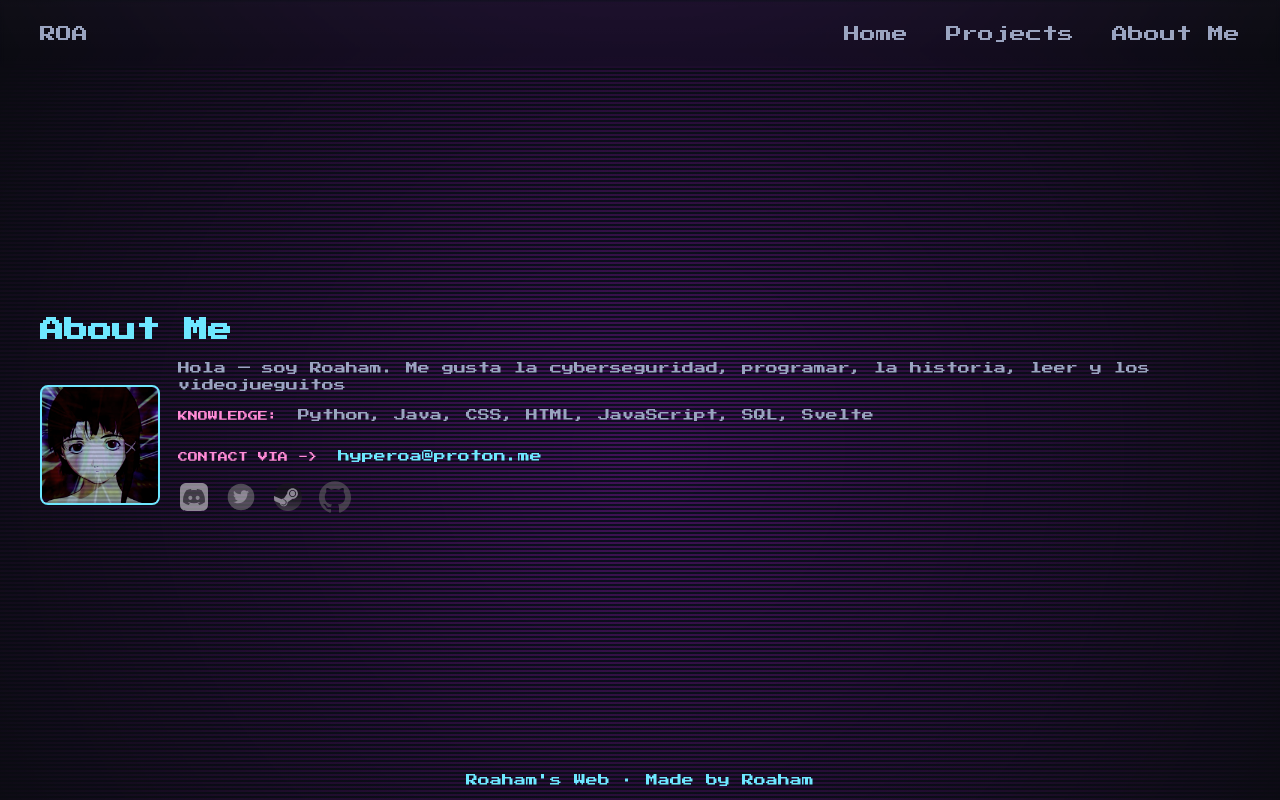
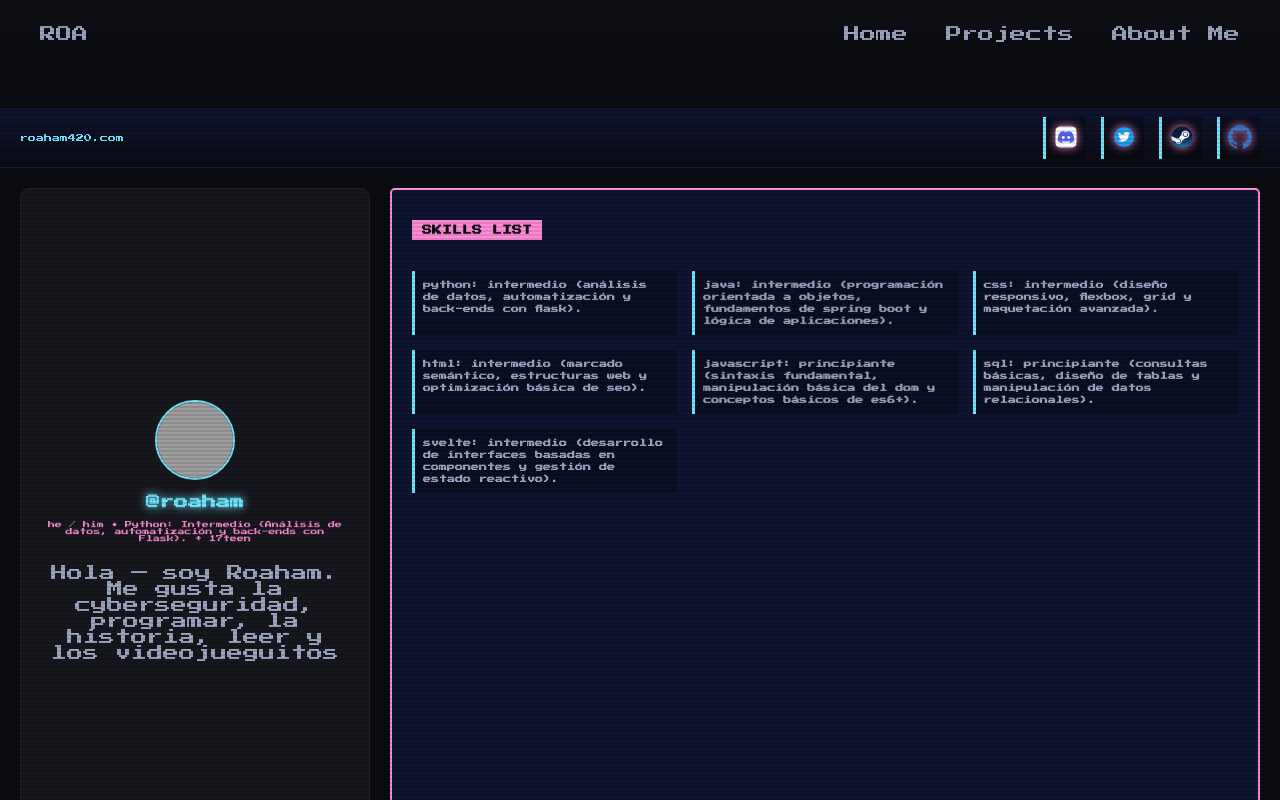
Before and after one commit to Roaham/roaweb, a SvelteKit app: page /about in a window 1280 px wide. Built offline with nearby package versions, Linux system fonts and the light colour scheme; grey boxes are pictures that could not be loaded.

Commit message:
About changes

```diff
--- a/src/app.css
+++ b/src/app.css
@@ -252,105 +252,6 @@ body::before {
   text-decoration:none;
 }
 
-/* /ABOUT */
-.about-grid {
-  display: grid;
-  grid-template-columns: 120px 1fr;
-  gap: 18px;
-  align-items: center;
-}
-
-.avatar {
-  width: 120px;
-  height: 120px;
-  border-radius: 8px;
-  background: linear-gradient(135deg, var(--accent), var(--accent-2));
-
-  display: flex;
-  align-items: center;
-  justify-content: center;
-  overflow: hidden;
-  border: 2px solid var(--accent);
-  position: relative;
-}
-
-.avatar img {
-  width: 100%;
-  height: 100%;
-  object-fit: cover;
-  filter: contrast(1.1) brightness(0.9) sepia(0.2);
-}
-
-.avatar::after {
-  content: "";
-  position: absolute;
-  top: 0; left: 0;
-  width: 100%; height: 100%;
-  background: linear-gradient(
-    rgba(18, 16, 16, 0) 50%,
-    rgba(0, 0, 0, 0.15) 50%
-  );
-  background-size: 100% 4px;
-  pointer-events: none;
-}
-
-.bio p {
-  margin: 0 0 12px;
-  color: var(--muted);
-  font-size: 12px;
-  line-height: 1.4;
-}
-
-.bio ul {
-  list-style: none;
-  padding: 0;
-  margin-top: 10px;
-}
-
-.bio li {
-  margin-bottom: 12px;
-  line-height: 1.6;
-  font-size: 12px;
-  color: var(--muted);
-}
-
-.label {
-  color: var(--accent-2);
-  margin-right: 8px;
-  font-size: 10px;
-  text-transform: uppercase;
-}
-
-.social-wrapper {
-  display: flex;
-  gap: 15px;
-  margin-top: 15px;
-  list-style: none;
-  padding: 0;
-}
-
-.social-btn {
-  transition: transform 0.2s;
-  display: flex;
-  align-items: center;
-  text-decoration: none;
-}
-
-.social-btn img {
-  width: 32px;
-  height: 32px;
-  filter: grayscale(100%) opacity(0.5);
-  transition: all 0.2s;
-}
-
-.social-btn:hover {
-  transform: scale(1.1) translateY(-3px);
-}
-
-.social-btn:hover img {
-  filter: grayscale(0%) opacity(1) drop-shadow(0 0 8px var(--accent));
-}
-
 /* KEYFRAMES */
 
 @keyframes skylines {
--- a/src/routes/about/+page.svelte
+++ b/src/routes/about/+page.svelte
@@ -5,7 +5,15 @@
     name: "Roaham",
     bio: "Hola — soy Roaham. Me gusta la cyberseguridad, programar, la historia, leer y los videojueguitos",
     email: "hyperoa@proton.me",
-    knowledge: ["Python", "Java", "CSS", "HTML", "JavaScript", "SQL", "Svelte"]
+    knowledge: [
+      "Python: Intermedio (Análisis de datos, automatización y back-ends con Flask).",
+      "Java: Intermedio (Programación orientada a objetos, fundamentos de Spring Boot y lógica de aplicaciones).",
+      "CSS: Intermedio (Diseño responsivo, Flexbox, Grid y maquetación avanzada).",
+      "HTML: Intermedio (Marcado semántico, estructuras web y optimización básica de SEO).",
+      "JavaScript: Principiante (Sintaxis fundamental, manipulación básica del DOM y conceptos básicos de ES6+).",
+      "SQL: Principiante (Consultas básicas, diseño de tablas y manipulación de datos relacionales).",
+      "Svelte: Intermedio (Desarrollo de interfaces basadas en componentes y gestión de estado reactivo)."
+    ]
   };
 
   const socialLinks = [
@@ -16,31 +24,242 @@
   ];
 </script>
 
-<section class="about">
-  <h2 class="section-title">About Me</h2>
-
-  <div class="about-grid">
-    <div class="avatar">
-      <img src="{base}/lain.jpg" alt="Roaham" />
-    </div>
-
-    <div class="bio">
-      <p>{profile.bio}</p>
-
-      <ul>
-        <li><span class="label">Knowledge:</span> {profile.knowledge.join(', ')}</li>
-        <li><span class="label">Contact via -></span>
-          <a href="mailto:{profile.email}" class="proj-link">{profile.email}</a>
-        </li>
-
-        <li class="social-wrapper">
-          {#each socialLinks as { name, href, icon }}
-            <a {href} target="_blank" rel="noopener noreferrer" title={name} class="social-btn">
+<main class="shell">
+  <header class="top-bar">
+    <div class="url-bar">{profile.name.toLowerCase()}420.com</div>
+    <nav class="nav-social">
+      <ul class="social-list">
+        {#each socialLinks as { name, href, icon }}
+          <li>
+            <a {href} target="_blank" rel="noopener noreferrer" class="social-btn">
               <img src="{base}{icon}" alt={name} />
             </a>
+          </li>
+        {/each}
+      </ul>
+    </nav>
+  </header>
+
+  <div class="main-content">
+    <aside class="profile-topbar">
+      <div class="avatar-frame">
+        <img src="tu-foto.jpg" alt="Profile" />
+      </div>
+      <h2 class="neon-text">@{profile.name.toLowerCase()}</h2>
+      <p class="stats">he / him • {profile.knowledge[0]} + 17teen</p>
+      <p>{profile.bio}</p>
+    </aside>
+    <section>
+      <article class="pixel-card skills">
+        <h3 class="title-bar">SKILLS LIST</h3>
+        <ul>
+          {#each profile.knowledge as skill}
+            <li><strong>{skill.toLowerCase()}</strong></li>
           {/each}
-        </li>
-      </ul>
-    </div>
+        </ul>
+      </article>
+
+      <div class="visual-footer">
+        <img src="" alt="pixel-art" />
+        <img src="" alt="pixel-art" />
+        <img src="" alt="pixel-art" />
+        <img src="" alt="pixel-art" />
+        <img src="" alt="pixel-art" />
+        <img src="" alt="pixel-art" />
+      </div>
+    </section>
   </div>
-</section>
+</main>
+
+<style>
+  @import url('https://fonts.googleapis.com/css2?family=Press+Start+2P&display=swap');
+
+  :root {
+    --bg: #0b0b12;
+    --panel: #0f1530;
+    --accent: #6ee7ff;
+    --accent-2: #ff8bd6;
+    --muted: #9aa4c0;
+    --glass: rgba(255, 255, 255, 0.05);
+  }
+
+  /* RESET Y FULL SCREEN */
+  :global(body, html) {
+    margin: 0;
+    padding: 0;
+    height: 100vh;
+    background-color: var(--bg);
+    color: var(--muted);
+    font-family: 'Press Start 2P', monospace;
+    overflow: hidden;
+  }
+
+  /* SCANLINES EFECTO */
+  .shell::before {
+    content: " ";
+    position: fixed;
+    top: 0; left: 0; width: 100%; height: 100%;
+    background: linear-gradient(rgba(18, 16, 16, 0) 50%, rgba(0, 0, 0, 0.1) 50%);
+    background-size: 100% 4px;
+    z-index: 10;
+    pointer-events: none;
+  }
+
+  /* CONTENEDOR PRINCIPAL EN GRIDS */
+  .shell {
+    display: grid;
+    grid-template-rows: 60px 1fr; /* Barra superior y contenido */
+    height: 100vh;
+    width: 100vw;
+  }
+
+  /* HEADER / TOP BAR */
+  .top-bar {
+    display: flex;
+    justify-content: space-between;
+    align-items: center;
+    padding: 0 20px;
+    background: linear-gradient(180deg, var(--panel), transparent);
+    border-bottom: 1px solid var(--glass);
+  }
+
+  .url-bar {
+    font-size: 8px;
+    color: var(--accent);
+  }
+
+  .social-list {
+    display: flex;
+    list-style: none;
+    gap: 15px;
+  }
+
+  .social-btn img {
+    width: 24px;
+    filter: drop-shadow(0 0 5px var(--accent-2));
+    transition: transform 0.2s;
+  }
+
+  .social-btn:hover img {
+    transform: scale(1.2);
+  }
+
+  /* CUADRICULA DE CONTENIDO (ARRIBA Y ABAJO) */
+  .main-content {
+    display: grid;
+    grid-template-columns: 1fr;
+    grid-template-rows: 40% 60%; /* Mantiene tu proporción original en móvil */
+    padding: 20px;
+    gap: 20px;
+    overflow: hidden;
+  }
+
+  @media (min-width: 768px) {
+    .main-content {
+      grid-template-columns: 350px 1fr; /* Panel lateral fijo y resto flexible */
+      grid-template-rows: 1fr; /* Altura completa */
+    }
+  }
+
+  /* SECCIÓN PERFIL */
+  .profile-topbar {
+    display: flex;
+    flex-direction: column;
+    align-items: center;
+    justify-content: center;
+    text-align: center;
+    background: var(--glass);
+    border-radius: 10px;
+    border: 1px solid rgba(255,255,255,0.05);
+    padding: 20px;
+    overflow-y: auto; /* Asegura scroll si el contenido es muy alto */
+  }
+
+  .avatar-frame img {
+    width: 80px;
+    height: 80px;
+    border-radius: 50%;
+    border: 2px solid var(--accent);
+    margin-bottom: 10px;
+  }
+
+  .neon-text {
+    color: var(--accent);
+    text-shadow: 0 0 10px var(--accent);
+    font-size: 14px;
+    margin: 5px 0;
+  }
+
+  .stats {
+    font-size: 7px;
+    color: var(--accent-2);
+  }
+
+  /* SECCIÓN ABAJO: SKILLS */
+  section {
+    display: grid;
+    grid-template-rows: 1fr auto; /* Tarjeta de skills y visual footer */
+    gap: 15px;
+    overflow: hidden;
+  }
+
+  .pixel-card.skills {
+    background: var(--panel);
+    border: 2px solid var(--accent-2);
+    border-radius: 5px;
+    padding: 20px;
+    overflow-y: auto;
+    position: relative;
+  }
+
+  .title-bar {
+    font-size: 10px;
+    color: var(--bg);
+    background: var(--accent-2);
+    display: inline-block;
+    padding: 5px 10px;
+    margin-bottom: 15px;
+  }
+
+  ul {
+    display: grid;
+    grid-template-columns: repeat(auto-fit, minmax(250px, 1fr));
+    gap: 15px;
+    list-style: none;
+    padding: 0;
+  }
+
+  li {
+    font-size: 8px;
+    line-height: 1.5;
+    padding: 8px;
+    background: rgba(0,0,0,0.3);
+    border-left: 3px solid var(--accent);
+  }
+
+  /* VISUAL FOOTER ICONOS */
+  .visual-footer {
+    display: flex;
+    justify-content: center;
+    gap: 10px;
+    padding: 10px;
+  }
+
+  .visual-footer img {
+    width: 30px;
+    height: 30px;
+    background: var(--glass);
+    border-radius: 4px;
+  }
+
+  /* Scrollbar personalizado para que no rompa el estilo */
+  ::-webkit-scrollbar {
+    width: 5px;
+  }
+  ::-webkit-scrollbar-track {
+    background: var(--bg);
+  }
+  ::-webkit-scrollbar-thumb {
+    background: var(--accent-2);
+  }
+</style>
```
